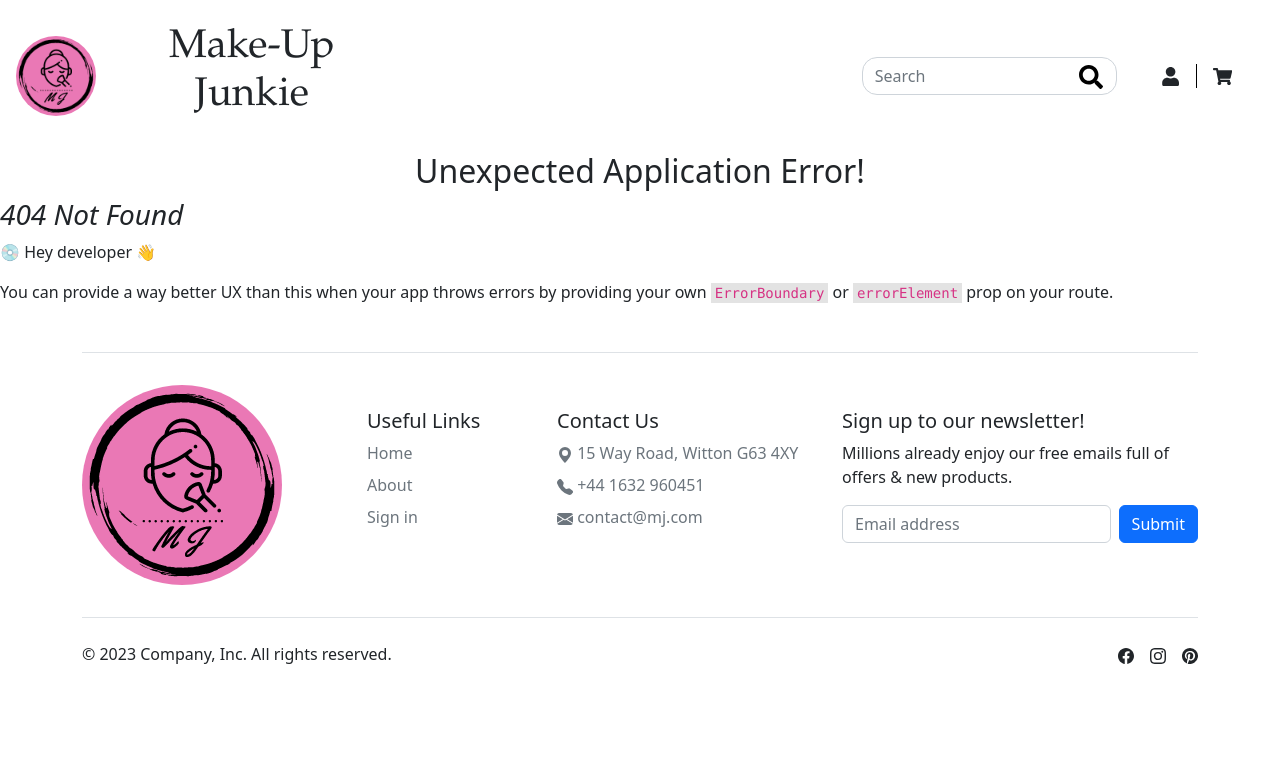
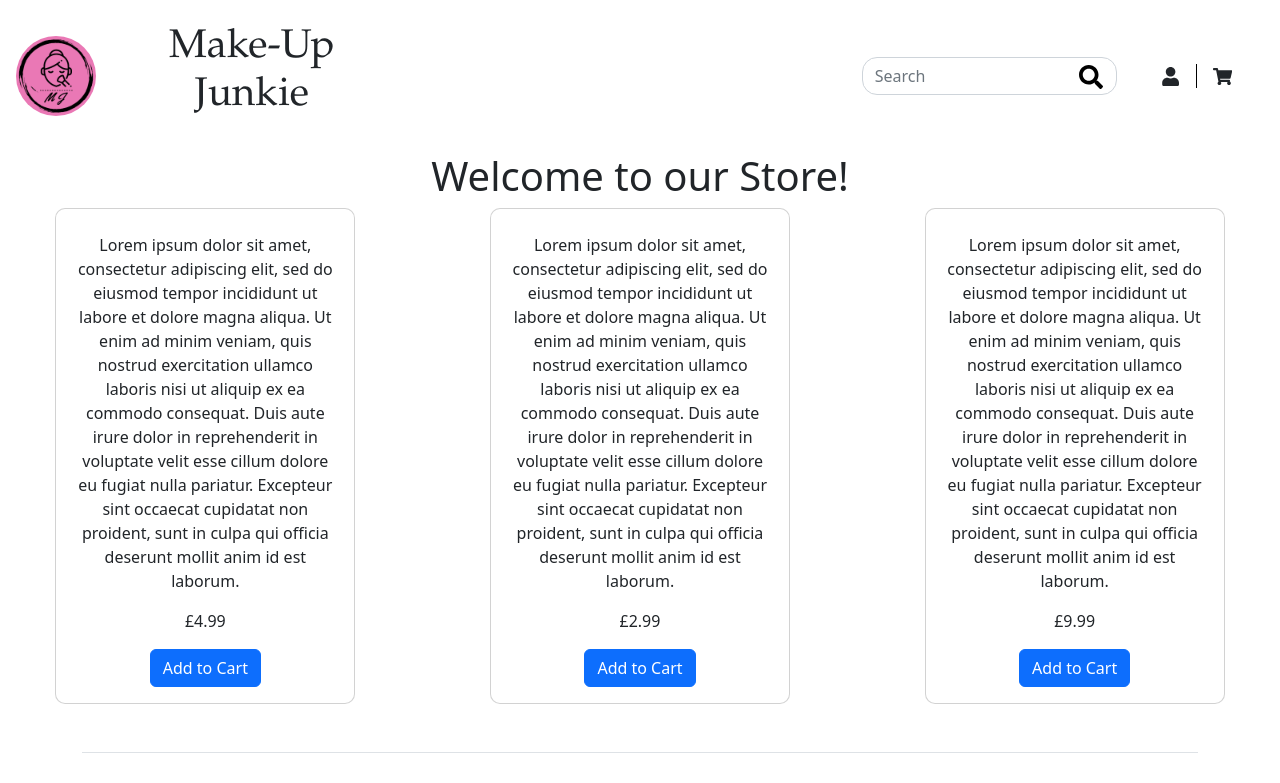
Before and after one commit to OlgaFelczak/eComReactApp, a React (Vite) app: page /store in a window 1280 px wide. Before the commit this address had no page. Shown: the top 783 px of the page. Built offline with nearby package versions, Linux system fonts and the light colour scheme.

Commit message:
cart functionality

```diff
--- a/src/components/CartContext.jsx
+++ b/src/components/CartContext.jsx
@@ -1,8 +1,6 @@
-import { createContext } from "react";
+
 import { createContext, useState } from "react";
-// import products from "../products.json"
-
-import { products, getProductData} from "../products.json"
+import { productsArray, getProductData } from "../productsStore";
 
 export const CartContext = createContext({
     items: [],
--- a/src/components/LatestProducts.jsx
+++ b/src/components/LatestProducts.jsx
@@ -1,6 +1,7 @@
 import React from 'react'
 import ProductCard from './ProductCard'
-import products from "../products.json"
+// import products from "../products.json"
+// import { productsArray } from "../productsStore";
 // import items from "../items.json"
 // import "../styles/productCard.css"
 
@@ -11,15 +12,16 @@ const LatestProducts = (props) => {
     <div className='container'>
       <h2>Latest Products</h2>
       <div className='row'>
-        <div className='col-sm-3 cardCol'><ProductCard
+
+        {/* <div className='col-sm-3 cardCol'><ProductCard
         image={products[0].image}
         imageAlt={products[0].imageAlt}
         title={products[0].title}
         description={products[0].description}
         price={products[0].price}
         />
-        </div>
-        <div className='col-sm-3 cardCol'><ProductCard
+        </div> */}
+        {/* <div className='col-sm-3 cardCol'><ProductCard
         image={products[1].image}
         imageAlt={products[1].imageAlt}
         title={products[1].title}
@@ -40,7 +42,7 @@ const LatestProducts = (props) => {
         description={products[3].description}
         price={products[3].price}
         />
-        </div>
+        </div> */}
       </div>
     </div>
 
--- a/src/components/ProductCard.jsx
+++ b/src/components/ProductCard.jsx
@@ -1,18 +1,34 @@
 import Button from 'react-bootstrap/Button';
 import Card from 'react-bootstrap/Card';
 import "../styles/productCard.css";
+import { CartContext } from './CartContext';
+import { useContext } from 'react';
 
 function ProductCard(props) {
+  const product = props.product;
+  const cart = useContext(CartContext);
+  const productQuantity = cart.getProductQuantity(product.id);
+  console.log(cart.items);
+
   return (
     <Card className='card'>
-      <Card.Img className='imgStyle' variant="top" src={props.image} alt={props.imageAlt} />
+      {/* <Card.Img className='imgStyle' variant="top" src={product.image} alt={product.imageAlt} /> */}
       <Card.Body>
-        <Card.Title>{props.title}</Card.Title>
-        <Card.Text>{props.description}</Card.Text>
-        <Card.Text>{props.price}</Card.Text>
-        <Button variant="primary">Add to Cart</Button>
+        <Card.Title>{product.title}</Card.Title>
+        <Card.Text>{product.description}</Card.Text>
+        <Card.Text>{product.price}</Card.Text>
+        <Button variant="primary" onClick={() => cart.addOneToCart(product.id)}>Add to Cart</Button>
       </Card.Body>
     </Card>
+    //  <Card className='card'>
+    //   <Card.Img className='imgStyle' variant="top" src={product.image} alt={product.imageAlt} />
+    //   <Card.Body>
+    //     <Card.Title>{product.title}</Card.Title>
+    //     <Card.Text>{product.description}</Card.Text>
+    //     <Card.Text>{product.price}</Card.Text>
+    //     <Button variant="primary">Add to Cart</Button>
+    //   </Card.Body>
+    // </Card>
   );
 }
 
--- /dev/null
+++ b/src/pages/Store.jsx
@@ -0,0 +1,26 @@
+import { Row, Col } from "react-bootstrap";
+import ProductCard from "../components/ProductCard";
+import { productsArray } from "../productsStore";
+
+
+function Store() {
+    return (
+    <>
+
+     <h1 align="center">Welcome to our Store!</h1>
+     <Row xs={1} md={3} className="g-4">
+        {productsArray.map((product, idx) => (
+            <Col align="center" key={idx}>
+            {/* <h2>{product.name}</h2>
+            <p>{product.description}</p>
+            <p>{product.price}</p> */}
+            <ProductCard product={product}/>
+           </Col>
+        ))}
+     </Row>
+
+    </>
+    )
+ }
+
+ export default Store;
```
Also changed, not shown: src/App.jsx (+8 -0 lines).
